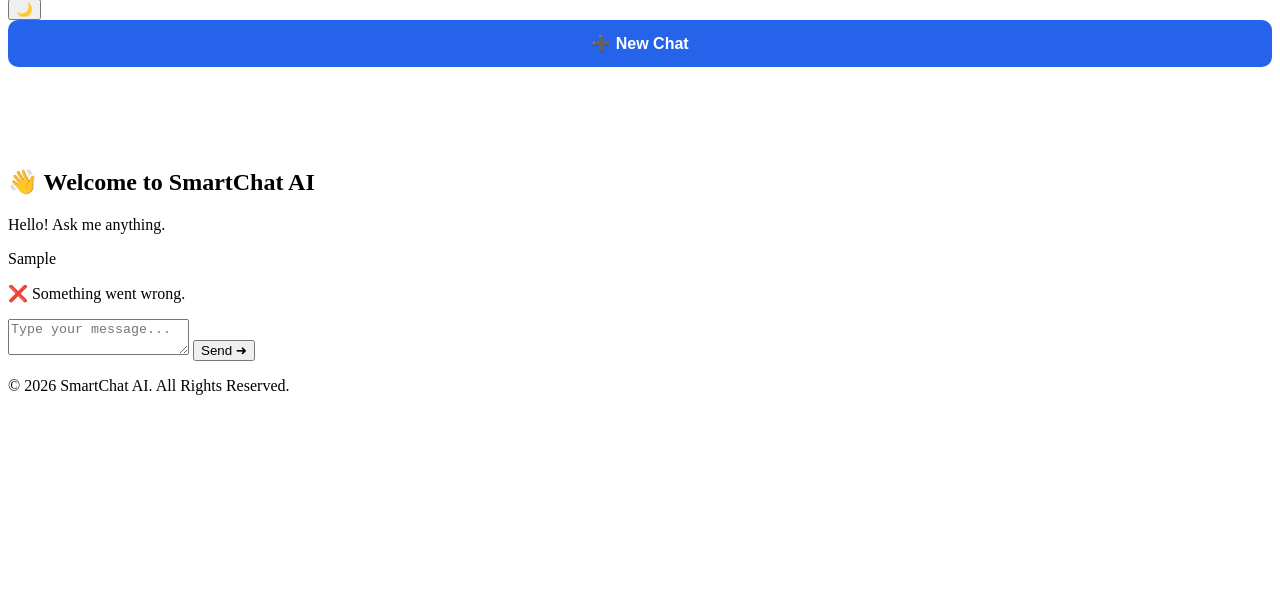
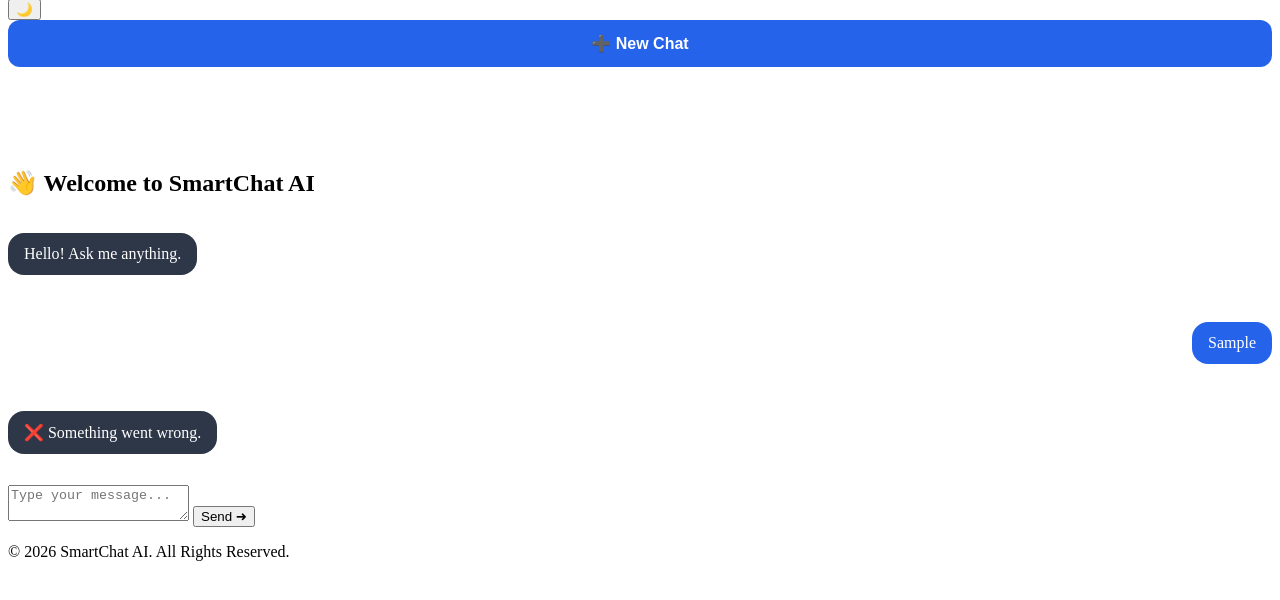
Before and after one commit to mysmarttools/smartchat-ai, a website: page index.html in a window 1280 px wide. Both pictures are taken after typing "Sample" into the empty fields and a click on the button "Send ➜". Shown: the part 28-628 px from the top of the page. Drawn offline with Linux system fonts and the light colour scheme; no server answers.

Commit message:
Update style.css

```diff
--- a/style.css
+++ b/style.css
@@ -1,91 +1,133 @@
 /* ===========================
-   Recent Chat History
+   NEW CHAT BUTTON
 =========================== */
 
-.chat-history {
-    margin-top: 25px;
+.new-chat-btn{
+    width:100%;
+    padding:14px;
+    border:none;
+    border-radius:12px;
+    background:#2563eb;
+    color:#fff;
+    font-size:16px;
+    font-weight:600;
+    cursor:pointer;
+    transition:.3s;
+    margin-bottom:20px;
 }
 
-.chat-history h3 {
-    color: #ffffff;
-    font-size: 18px;
-    margin-bottom: 15px;
-    font-weight: 600;
-}
-
-.chat-history ul {
-    list-style: none;
-    padding: 0;
-    margin: 0;
-}
-
-.chat-history li {
-    background: #1f2937;
-    color: #fff;
-    padding: 12px 15px;
-    margin-bottom: 10px;
-    border-radius: 10px;
-    cursor: pointer;
-    transition: all 0.3s ease;
-    font-size: 14px;
-    white-space: nowrap;
-    overflow: hidden;
-    text-overflow: ellipsis;
-    border: 1px solid rgba(255,255,255,0.08);
-}
-
-.chat-history li:hover {
-    background: #2563eb;
-    transform: translateX(5px);
+.new-chat-btn:hover{
+    background:#1d4ed8;
+    transform:scale(1.02);
 }
 
 /* ===========================
-   New Chat Button
+   CHAT HISTORY
 =========================== */
 
-.new-chat-btn {
-    width: 100%;
-    padding: 14px;
-    border: none;
-    border-radius: 10px;
-    background: #2563eb;
-    color: #fff;
-    font-size: 16px;
-    font-weight: 600;
-    cursor: pointer;
-    transition: 0.3s;
-    margin-bottom: 20px;
+.chat-history{
+    margin-top:10px;
 }
 
-.new-chat-btn:hover {
-    background: #1d4ed8;
+.chat-history h3{
+    color:#fff;
+    font-size:17px;
+    margin-bottom:15px;
+    font-weight:600;
+}
+
+.chat-history ul{
+    list-style:none;
+    padding:0;
+    margin:0;
+}
+
+.chat-history li{
+    background:#1e293b;
+    color:#fff;
+    padding:12px;
+    margin-bottom:10px;
+    border-radius:10px;
+    cursor:pointer;
+    transition:.25s;
+    border:1px solid rgba(255,255,255,.08);
+
+    white-space:nowrap;
+    overflow:hidden;
+    text-overflow:ellipsis;
+}
+
+.chat-history li:hover{
+    background:#2563eb;
+    transform:translateX(4px);
 }
 
 /* ===========================
-   Sidebar Scroll
+   SIDEBAR
 =========================== */
 
-.sidebar {
-    overflow-y: auto;
+.sidebar{
+    display:flex;
+    flex-direction:column;
+    overflow-y:auto;
 }
 
-.sidebar::-webkit-scrollbar {
-    width: 6px;
+.sidebar::-webkit-scrollbar{
+    width:6px;
 }
 
-.sidebar::-webkit-scrollbar-thumb {
-    background: #444;
-    border-radius: 20px;
+.sidebar::-webkit-scrollbar-thumb{
+    background:#444;
+    border-radius:20px;
 }
 
 /* ===========================
-   Mobile
+   CHAT MESSAGES
 =========================== */
 
-@media (max-width:768px){
+.message{
+    margin-bottom:15px;
+}
+
+.user-message{
+    text-align:right;
+}
+
+.user-message p{
+    display:inline-block;
+    background:#2563eb;
+    color:#fff;
+    padding:12px 16px;
+    border-radius:16px;
+    max-width:80%;
+}
+
+.ai-message p{
+    display:inline-block;
+    background:#2d3748;
+    color:#fff;
+    padding:12px 16px;
+    border-radius:16px;
+    max-width:80%;
+}
+
+/* ===========================
+   MOBILE
+=========================== */
+
+@media(max-width:768px){
+
+    .sidebar{
+        width:100%;
+    }
 
     .chat-history{
         display:none;
     }
 
+    .user-message p,
+    .ai-message p{
+        max-width:95%;
+    }
+
 }
```
